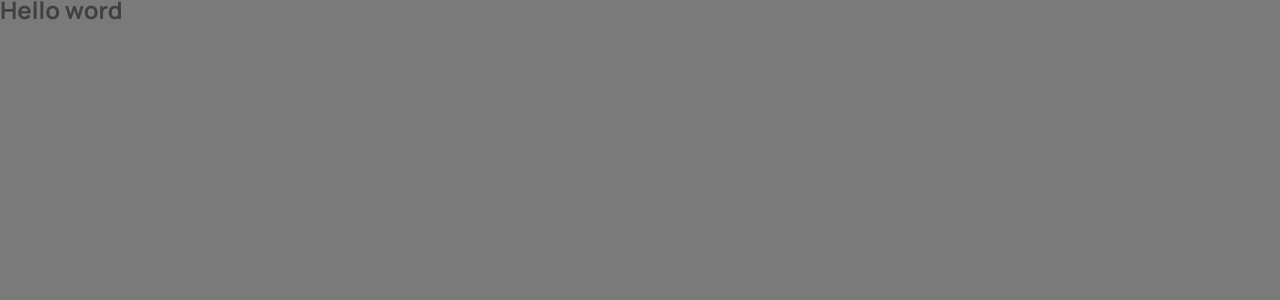
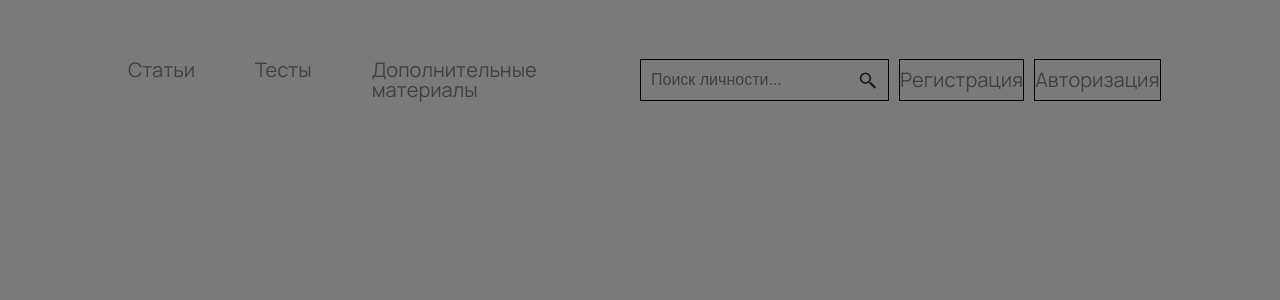
Before and after one commit to FrowningCat/history_in_personalities, a Next.js app: page / in a window 1280 px wide. Shown: the top 300 px of the page. Built offline with nearby package versions, Linux system fonts and the light colour scheme.

Commit message:
add header

```diff
--- a/app/globals.css
+++ b/app/globals.css
@@ -2,6 +2,50 @@
 * {
   margin: 0;
   padding: 0;
+}
+
+a {
+  color: inherit;
+  text-decoration: none;
+}
+
+.link:hover {
+  cursor: pointer;
+}
+
+.button {
+  display: grid;
+  border: 1px solid black;
+  height: 40px;
+  width: 140px;
+  text-align: center;
+  align-items: center;
+  transition: 1s;
+}
+
+.button:hover {
+  background-color: #bdc0c3;
+  font-weight: 400;
+  font-size: 21px;
+  line-height: 20px;
+}
+
+input {
+  color: #081627;
+  background-color: #7a7a7a;
+  font-weight: 400;
+  font-size: 16px;
+  line-height: 22px;
+  border: none;
+  outline: none;
+}
+
+input::-moz-placeholder {
+  color: #404040;
+}
+
+input::placeholder {
+  color: #404040;
 }
 
 .lending {
@@ -12,4 +56,39 @@
   font-size: 16px;
   line-height: 20px;
   height: 100vh;
+}
+
+.navigation {
+  display: flex;
+  position: absolute;
+  margin-top: 40px;
+  margin-left: 10%;
+  width: 80vw;
+  height: 10vh;
+  align-items: center;
+  justify-content: space-around;
+  font-weight: 400;
+  font-size: 20px;
+  line-height: 20px;
+}
+.navigation__sections {
+  width: 40vw;
+  display: flex;
+  gap: 60px;
+}
+.navigation__searchAndLogin {
+  width: 40vw;
+  display: flex;
+  justify-content: space-between;
+  gap: 10px;
+}
+.navigation__searchAndLogin__search {
+  display: flex;
+  align-items: center;
+  border: 1px solid black;
+  padding: 0px 10px;
+}
+.navigation__searchAndLogin__search__search {
+  height: 19px;
+  width: 20px;
 }/*# sourceMappingURL=globals.css.map */
--- a/app/globals.scss
+++ b/app/globals.scss
@@ -4,20 +4,25 @@ $mainTextColor: #404040;
 $mainBackgroundColor: #7a7a7a;
 $selectedTextColor: #0052b4;
 $buttonBackgroundColor: #0052b4;
+$inputTextColor: #081627;
 
 $mainFontFamily: 'Manrope';
 
-$headerWeightText: 600;
-$headerSizeText: 16px;
-$headerLineHeightText: 22px;
+$headerWeightText: 400;
+$headerSizeText: 20px;
+$headerLineHeightText: 20px;
+
+$inputWeightText: 400;
+$inputSizeText: 16px;
+$inputLineHeightText: 22px;
 
 $titleWeightText: 700;
 $titleSizeText: 44px;
 $titleLineHeightText: 53px;
 
-$buttonWeightText: 600;
-$buttonSizeText: 16px;
-$buttonLineHeightText: 22px;
+$buttonWeightText: 400;
+$buttonSizeText: 21px;
+$buttonLineHeightText: 20px;
 
 $mainWeightText: 600;
 $mainSizeText: 16px;
@@ -36,6 +41,46 @@ $footerLineHeightText: 19px;
     padding: 0;
 }
 
+a {
+    color: inherit;
+    text-decoration: none;
+}
+
+.link:hover {
+    cursor: pointer;
+}
+
+.button {
+    display: grid;
+    border: 1px solid black;
+    height: 40px;
+    width: 140px;
+    text-align: center;
+    align-items: center;
+    transition: 1s;
+}
+
+.button:hover {
+    background-color: #bdc0c3;
+    font-weight: $buttonWeightText;
+    font-size: $buttonSizeText;
+    line-height: $buttonLineHeightText;
+}
+
+input {
+    color: $inputTextColor;
+    background-color: $mainBackgroundColor;
+    font-weight: $inputWeightText;
+    font-size: $inputSizeText;
+    line-height: $inputLineHeightText;
+    border: none;
+    outline: none;
+}
+
+input::placeholder {
+    color: $mainTextColor;
+}
+
 .lending {
     font-family: $mainFontFamily;
     color: $mainTextColor;
@@ -45,3 +90,38 @@ $footerLineHeightText: 19px;
     line-height: $mainLineHeightText;
     height: 100vh;
 }
+
+.navigation {
+    display: flex;
+    position: absolute;
+    margin-top: 40px;
+    margin-left: 10%;
+    width: 80vw;
+    height: 10vh;
+    align-items: center;
+    justify-content: space-around;
+    font-weight: $headerWeightText;
+    font-size: $headerSizeText;
+    line-height: $headerLineHeightText;
+    &__sections {
+        width: 40vw;
+        display: flex;
+        gap: 60px;
+    }
+    &__searchAndLogin {
+        width: 40vw;
+        display: flex;
+        justify-content: space-between;
+        gap: 10px;
+        &__search {
+            display: flex;
+            align-items: center;
+            border: 1px solid black;
+            padding: 0px 10px;
+            &__search {
+                height: 19px;
+                width: 20px;
+            }
+        }
+    }
+}
--- a/app/page.tsx
+++ b/app/page.tsx
@@ -1,10 +1,30 @@
 import Image from 'next/image';
+import search from '../public/search.png';
 
 export default function Home() {
     return (
         <div className="lending">
-            <header>
-                <h2>Hello word</h2>
+            <header className="navigation">
+                <div className="navigation__sections">
+                    <div className="link">Статьи</div>
+                    <div className="link">Тесты</div>
+                    <div className="link">Дополнительные материалы</div>
+                </div>
+                <div className="navigation__searchAndLogin">
+                    <div className="navigation__searchAndLogin__search">
+                        <input
+                            placeholder="Поиск личности..."
+                            type="text"
+                        ></input>
+                        <Image
+                            src={search}
+                            alt="search"
+                            className="navigation__searchAndLogin__search__search"
+                        />
+                    </div>
+                    <div className="button link">Регистрация</div>
+                    <div className="button link">Авторизация</div>
+                </div>
             </header>
         </div>
     );
```
Also changed, not shown: public/search.png (added), 1 other file (tests, documents, lock files or other folders).
